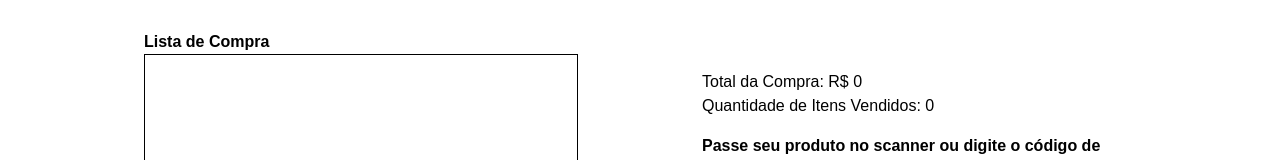
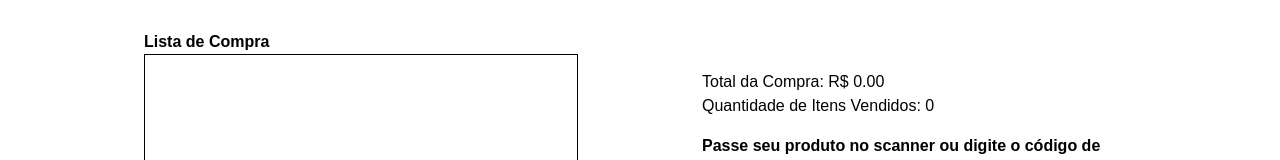
Before and after one commit to guiklose/self-checkout-redesign, a Next.js app: page /buy in a window 1280 px wide. Shown: the part 171-331 px from the top of the page. Built offline with nearby package versions, Linux system fonts and the light colour scheme.

Commit message:
Set price decimal cases to 2

```diff
--- a/src/app/components/Buy/CartSummary.tsx
+++ b/src/app/components/Buy/CartSummary.tsx
@@ -3,7 +3,7 @@
 export default function CartSummary({ total, count }: { total: number; count: number }) {
   return (
     <>
-      <p className="text-black">Total da Compra: R$ {total}</p>
+      <p className="text-black">Total da Compra: R$ {Number(total).toFixed(2)}</p>
       <p className="text-black">Quantidade de Itens Vendidos: {count}</p>
     </>
   );
```
